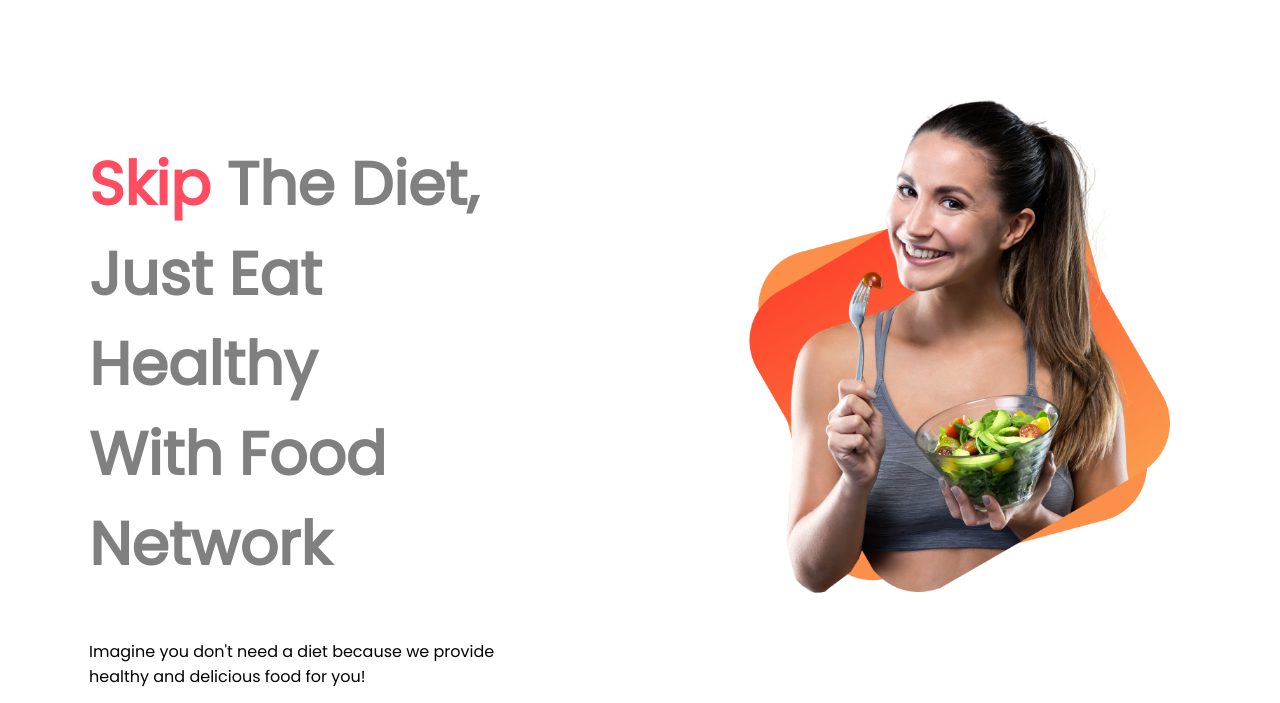
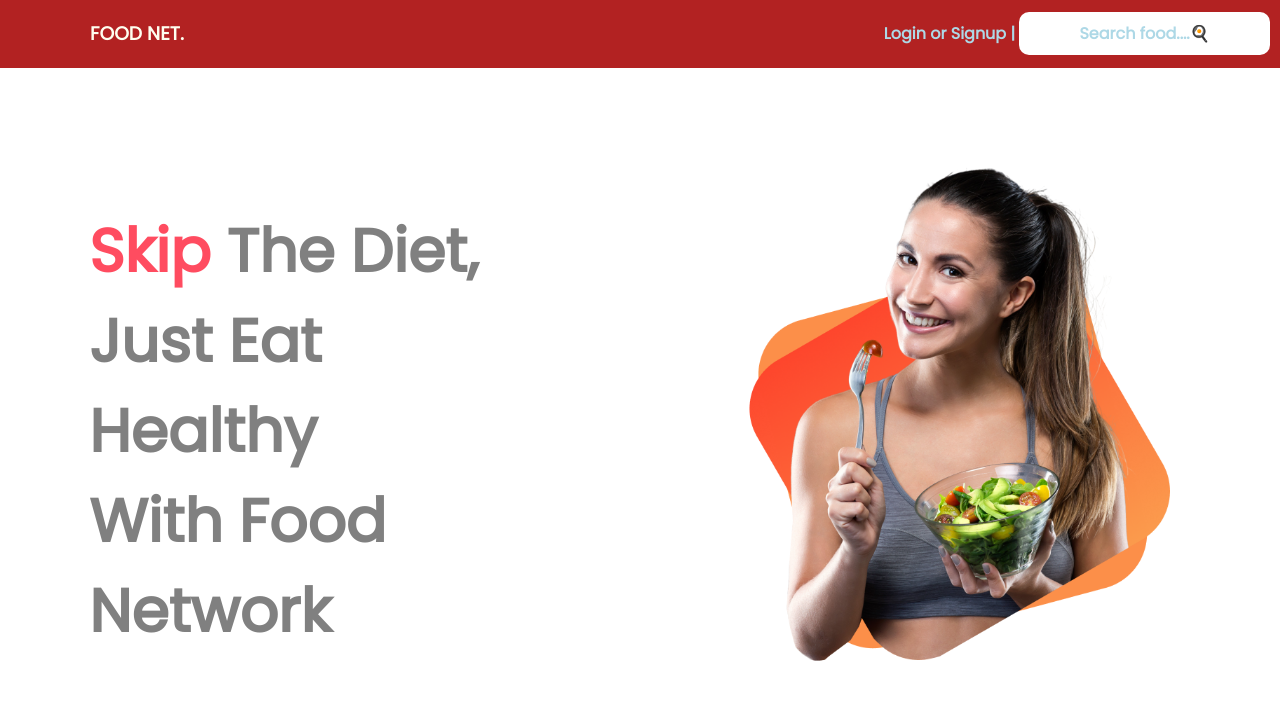
Before and after one commit to Sharif33/Food-Network, a plain HTML site: page index.html in a window 1280 px wide. Shown: the top 703 px of the page. Drawn offline with Linux system fonts and the light colour scheme.

Commit message:
header-added

```diff
--- a/index.html
+++ b/index.html
@@ -14,6 +14,15 @@
 </head>
 
 <body>
+    <section class="extra">
+        <div class="headr">
+            <h3 id="logoText">FOOD NET.</h3>
+        </div>
+        <div class="header">
+            <h4 id="search">Login or Signup | <span id="fSearh">Search food....🍳</span> </h4>
+        </div>
+
+    </section>
     <section class="topBanner divide">
         <div class="skipDiet">
             <h1> <span class="color">Skip</span> The Diet, <br> Just Eat Healthy <br>With Food Network</h1>
@@ -67,7 +76,7 @@
     </section>
     <footer>
         <div class="footer">
-            <h2><span>FOOD </span> NETWORK</h1>
+            <h2><span class="color">FOOD </span> NETWORK</h1>
                 <P id="foot">Eat healthy to live healthy. Live healthy to live happy</P>
         </div>
 
--- a/style.css
+++ b/style.css
@@ -26,7 +26,7 @@ h2{
     color: teal;
     font-size: 40px;
 }
-span{
+.color{
     color: #ff4c60;
 }
 #abtMe{
@@ -81,3 +81,21 @@ span{
     font-size: 20px;
     color: rgb(255, 166, 0);
 }
+.extra{
+    display: flex;
+    background-color: firebrick;
+}
+#logoText{
+    color: ivory;
+    font-weight: bolder;
+    padding-left: 90px;
+}
+h4{
+    padding-left: 700px;
+    color: lightblue;
+}
+#fSearh{
+    background-color:white;
+    border-radius: 10px;
+    padding: 10px 60px;
+}
```
